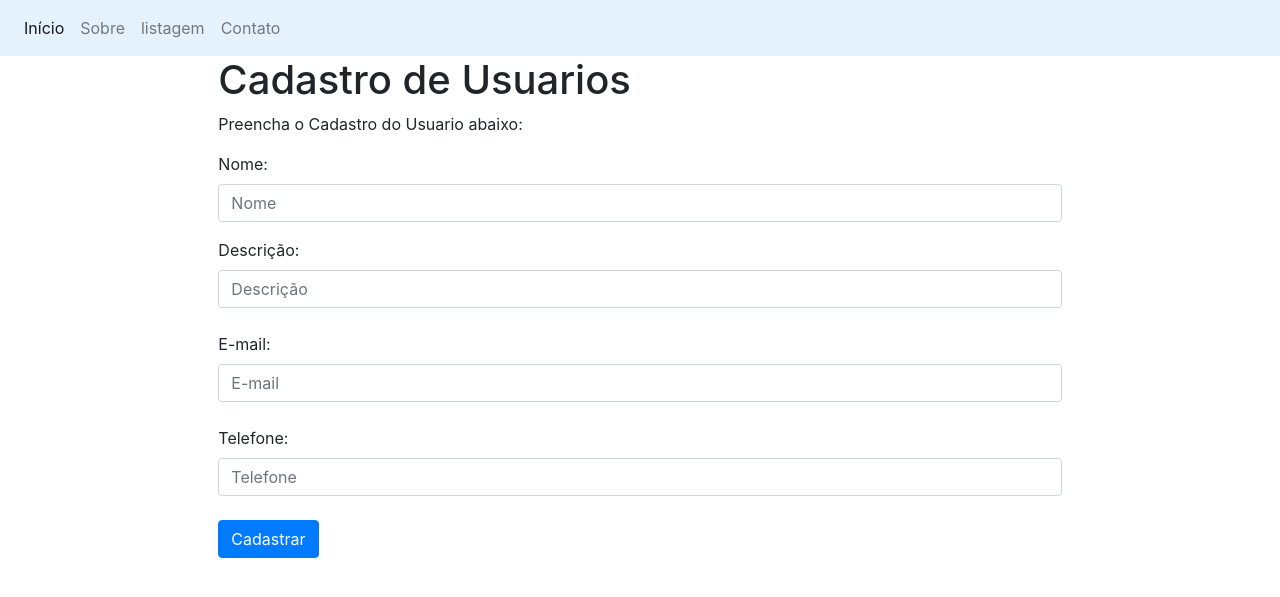
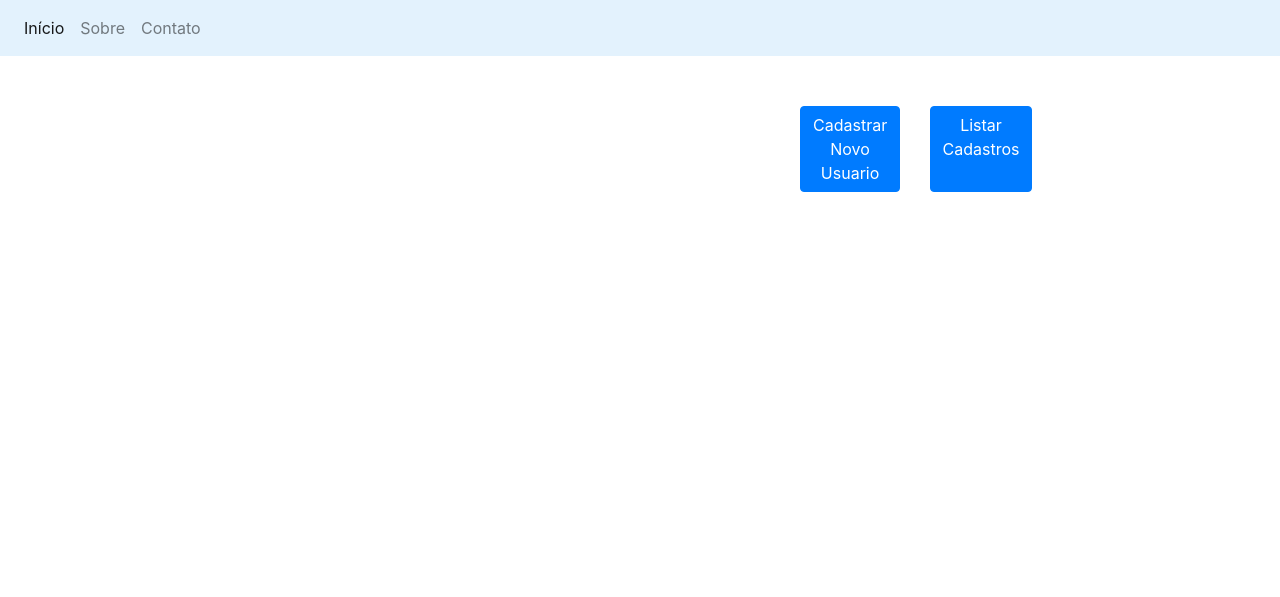
Before and after one commit to GuilhermeSTrydeR/projeto_web, a PHP site: page / in a window 1280 px wide. Shown: the top 597 px of the page. Run offline with PHP 8.4, Linux system fonts and the light colour scheme.

Commit message:
pagina inicio
nesse comitt foi inserido botões para que seja possivel cadastrar ou visualizar as pessoas cadastradas no site

```diff
--- a/css/css.css
+++ b/css/css.css
@@ -13,14 +13,10 @@ esse arquivo é destinado aos estilos de folha personalizados do site.
     text-align: center;
     display: inline-block;
 
-
     margin: 50px;
     margin-left: 360px;
     border: 1px solid black;
     padding: 10px;
-
-
-
 
 }
 
@@ -30,3 +26,29 @@ esse arquivo é destinado aos estilos de folha personalizados do site.
     padding-left: 300px;
 
 }
+
+#cadastros{
+
+    padding-top: 50px;
+    padding-left: 800px;
+
+
+}
+
+#listagem_cadastros{
+
+    padding-left: 25px;
+    width: 100px;
+    height: 100px;
+    display: inline-block;
+
+}
+
+#novo_cadastro{
+
+    width: 100px;
+    height: 100px;
+    display: inline-block;
+
+
+}
--- a/index.php
+++ b/index.php
@@ -40,9 +40,6 @@ $pagina = (isset($_GET['pagina'])) ? $_GET['pagina'] : 'inicio';
             <li class="nav-item <?= ($pagina == 'sobre')?'active':'' ?>">
               <a class="nav-link" href="?pagina=sobre">Sobre</a>
             </li>
-            <li class="nav-item <?= ($pagina == 'listagem')?'active':'' ?>">
-              <a class="nav-link" href="?pagina=listagem">listagem</a>
-            </li>
             <li class="nav-item <?= ($pagina == 'contato')?'active':'' ?>">
               <a class="nav-link" href="?pagina=contato">Contato</a>
             </li>
--- a/paginas/inicio.php
+++ b/paginas/inicio.php
@@ -1,28 +1,16 @@
-<div class="row justify-content-md-center">
+<div id="cadastros">
+    <div id="novo_cadastro">
 
-    <div class="col-8">
-        <h1>Cadastro de Usuarios</h1>
-        <p>Preencha o Cadastro do Usuario abaixo:</p>
-        <form action="?pagina=crud_contato/registrar_contato" method="POST">
-            <div class="form-group">
-                <label>Nome:</label>
-                <input type="text" class="form-control nome" name="nome" required placeholder="Nome" />
-            </div>
-            <div class="form-group">
-                <label>Descrição:</label>
-                <input type="text" class="form-control descricao" name="descricao" required placeholder="Descrição">
-            <br>
-            <div class="form-group">
-                <label>E-mail:</label>
-                <input type="text" class="form-control e-mail" name="email" required placeholder="E-mail">
-            <br>
-            <div class="form-group">
-                <label>Telefone:</label>
-                <input type="text" class="form-control telefone" name="telefone" required placeholder="Telefone">
-            <br>
-            <div class="form-button">
-                <button type="submit" class="btn btn-primary">Cadastrar</button>
-            </div>
-        </form>
+            <a class="btn btn-primary" href="?pagina=novo_cadastro" role="button">Cadastrar Novo Usuario</a>
+
     </div>
+
+
+    <div id="listagem_cadastros">
+
+            <a class="btn btn-primary" href="?pagina=listagem" role="button">Listar Cadastros &nbsp &nbsp &nbsp &nbsp &nbsp &nbsp </a>
+
+
+    </div>
+
 </div>
--- /dev/null
+++ b/paginas/novo_cadastro.php
@@ -0,0 +1 @@
+<h4>novo cadastro</h4>
```
